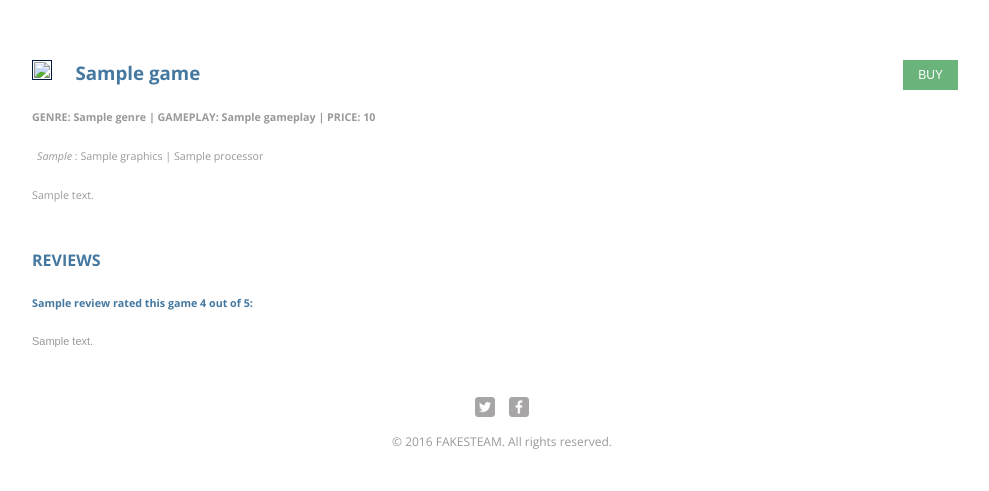
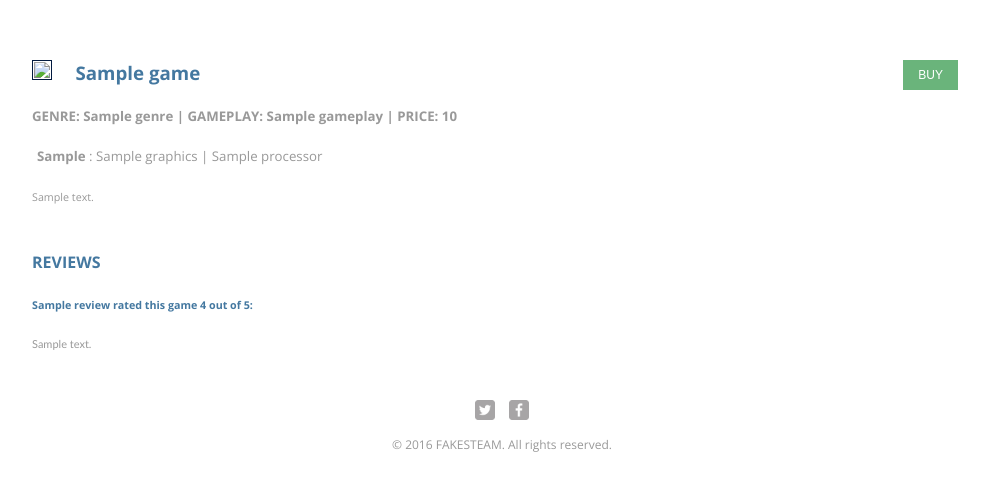
Before and after one commit to JY-H/fakesteam, a Flask app: template app/templates/game.html in a window 1280 px wide. Shown: the part 123-614 px from the top of the page, without its empty margins (138-1127 px from the left). Run offline with Flask 2, Linux system fonts and the light colour scheme; the template is opened without the code that fills it: most values are stand-ins (such as "Sample title", 1, 10 or a date in 2020).

Commit message:
font changes

```diff
--- a/app/static/css/main.css
+++ b/app/static/css/main.css
@@ -392,7 +392,7 @@ nav a.selected, nav a:hover {
 }
 
 .review-commentary {
-  font-family: sans-serif;
+  font-family: "Trebuchet MS", Helvetica, sans-serif;
   font-size: 11px;
   font-weight: 500;
   margin: 0;
--- a/app/templates/game.html
+++ b/app/templates/game.html
@@ -34,9 +34,9 @@
         {% endif %}
       <img src="{{game.url}}" class="banner" />
         <h3 class="game-description">{{game.title}}</h3>
-        <h6>GENRE: {{game.genre}} | GAMEPLAY: {{game.gameplay}} | PRICE: {{game.price}}</h6>
+        <h5>GENRE: {{game.genre}} | GAMEPLAY: {{game.gameplay}} | PRICE: {{game.price}}</h6>
         {% for req in sysreqs %}
-        <h6 class="game-reqs"><i>{{req.os}}</i> : {{req.graphics}} | {{req.processor}}</h6>
+        <h5 class="game-reqs"><b>{{req.os}}</b> : {{req.graphics}} | {{req.processor}}</h6>
         {% endfor %}
         <h6 class="game-overview">{{game.description}}</h6>
     </section>
```
